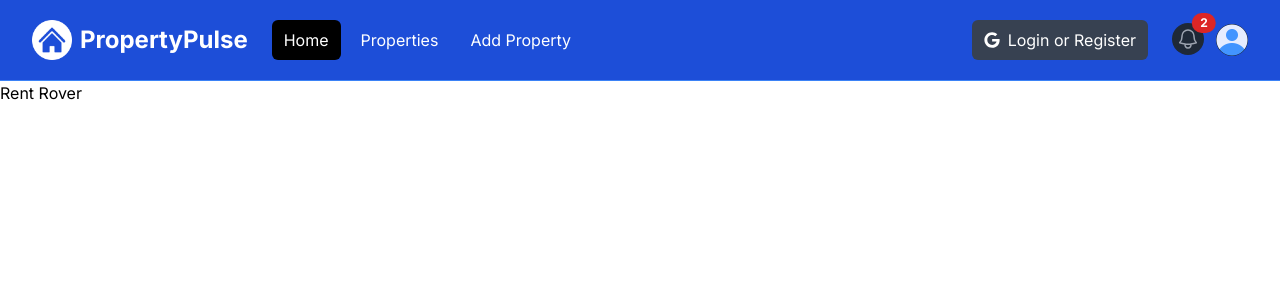
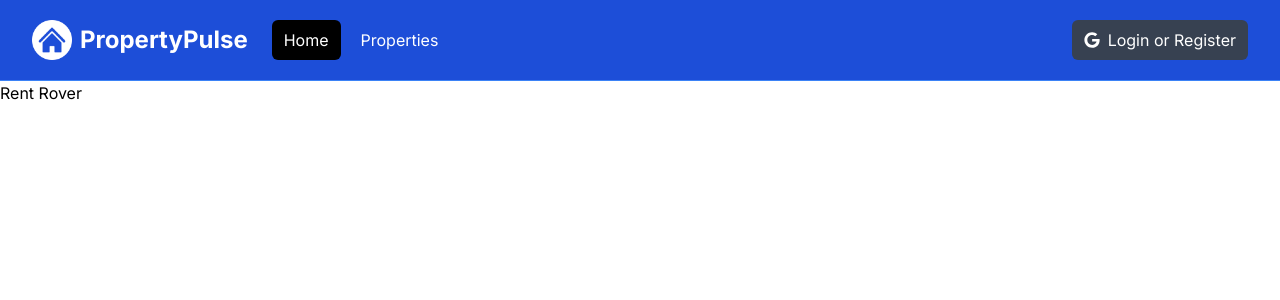
Before and after one commit to AshiishKarhade/RentRover, a Next.js app: page / in a window 1280 px wide. Shown: the top 300 px of the page. Built offline with nearby package versions, Linux system fonts and the light colour scheme.

Commit message:
Navbar conditional auth components added

```diff
--- a/components/Navbar.jsx
+++ b/components/Navbar.jsx
@@ -1,5 +1,6 @@
 'use client';
 import { useState } from "react";
+import { usePathname } from "next/navigation";
 import React from 'react'
 import Image from 'next/image';
 import Link from 'next/link';
@@ -11,6 +12,9 @@ const Navbar = () => {
 
     const [isMobileMenuOpen, setIsMobileMenuOpen] = useState(false);
     const [isProfileDropDownOpen, setIsProfileDropDownOpen] = useState(false);
+    const [isLoggedIn, setIsLoggedIn] = useState(false);
+
+    const pathname = usePathname();
 
     const handleMobileMenuOpen = () => {
         setIsMobileMenuOpen((prev) => !prev);
@@ -74,24 +78,27 @@ const Navbar = () => {
                             <div className="flex space-x-2">
                                 <Link
                                     href="/"
-                                    className="text-white bg-black hover:bg-gray-900 hover:text-white rounded-md px-3 py-2"
+                                    className={ `${pathname === '/' ? 'bg-black' : ''} text-white hover:bg-gray-900 hover:text-white rounded-md px-3 py-2` }
                                 >Home
                                 </Link>
                                 <Link
                                     href="/properties"
-                                    className="text-white hover:bg-gray-900 hover:text-white rounded-md px-3 py-2"
+                                    className={ `${pathname === '/properties' ? 'bg-black' : ''} text-white hover:bg-gray-900 hover:text-white rounded-md px-3 py-2` }
                                 >Properties
                                 </Link>
+                                { isLoggedIn && (
                                     <Link
                                         href="/properties/add"
-                                    className="text-white hover:bg-gray-900 hover:text-white rounded-md px-3 py-2"
+                                        className={ `${pathname === '/properties/add' ? 'bg-black' : ''} text-white hover:bg-gray-900 hover:text-white rounded-md px-3 py-2` }
                                     >Add Property
                                     </Link>
+                                ) }
                             </div>
                         </div>
                     </div>
 
                     {/* Right Side Menu (Logged Out) */}
+                    { !isLoggedIn && (
                         <div className="hidden md:block md:ml-6">
                             <div className="flex items-center">
                                 <button
@@ -102,8 +109,11 @@ const Navbar = () => {
                                 </button>
                             </div>
                         </div>
+                    )}
+
 
                     {/* Right Side Menu (Logged In) */}
+                    {isLoggedIn && (
                         <div
                             className="absolute inset-y-0 right-0 flex items-center pr-2 md:static md:inset-auto md:ml-6 md:pr-0"
                         >
@@ -151,14 +161,14 @@ const Navbar = () => {
                                         <span className="sr-only">Open user menu</span>
                                         <Image
                                             className="h-8 w-8 rounded-full"
-                                        src= { profileDefault }
+                                            src={profileDefault}
                                             alt=""
                                         />
                                     </button>
                                 </div>
 
                                 {/* Profile dropdown */}
-                            { isProfileDropDownOpen && (
+                                {isProfileDropDownOpen && (
                                     <div
                                         id="user-menu"
                                         className="absolute right-0 z-10 mt-2 w-48 origin-top-right rounded-md bg-white py-1 shadow-lg ring-1 ring-black ring-opacity-5 focus:outline-none"
@@ -193,6 +203,7 @@ const Navbar = () => {
 
                             </div>
                         </div>
+                    )}
                 </div>
             </div>
 
@@ -201,22 +212,26 @@ const Navbar = () => {
                 <div id="mobile-menu">
                     <div className="space-y-1 px-2 pb-3 pt-2">
                         <Link href="/"
-                              className="bg-gray-900 text-white block rounded-md px-3 py-2 text-base font-medium"
+                              className={`${pathname === '/' ? 'bg-black' : ''} text-white block rounded-md px-3 py-2 text-base font-medium`}
                         >Home</Link>
                         <Link
                             href="/properties"
-                            className="text-gray-300 hover:bg-gray-700 hover:text-white block rounded-md px-3 py-2 text-base font-medium"
+                            className={`${pathname === '/properties' ? 'bg-black' : ''} text-white block rounded-md px-3 py-2 text-base font-medium`}
                         >Properties</Link>
+                        { isLoggedIn && (
                             <Link
                                 href="/properties/add"
-                            className="text-gray-300 hover:bg-gray-700 hover:text-white block rounded-md px-3 py-2 text-base font-medium"
+                                className={`${pathname === '/properties/add' ? 'bg-black' : ''} text-white block rounded-md px-3 py-2 text-base font-medium`}
                             >Add Property</Link>
+                        )}
+                        { !isLoggedIn && (
                             <button
-                            className="flex items-center text-white bg-gray-700 hover:bg-gray-900 hover:text-white rounded-md px-3 py-2 my-4"
-                        >
+                                className="flex items-center text-white bg-gray-700 hover:bg-gray-900 hover:text-white rounded-md px-3 py-2 my-4">
                                 <FaGoogle className='text-white mr-2'/>
                                 <span>Login or Register</span>
                             </button>
+                        )}
+
                     </div>
                 </div>
             )}
```
Lines whose indentation alone changed are shown as unchanged.
